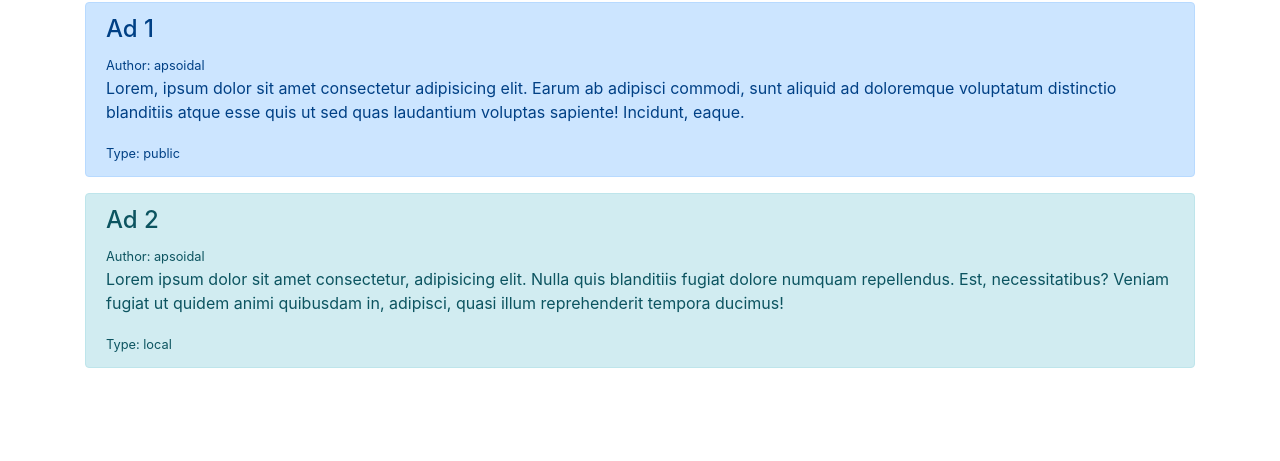
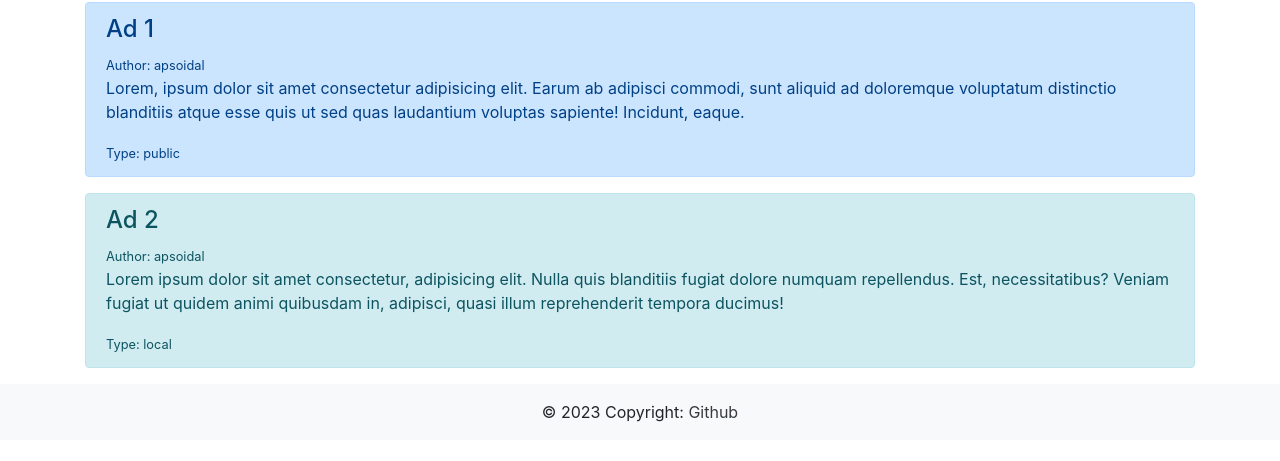
Before and after one commit to meln1337/lab1-wt, a plain HTML site: page index.html in a window 1280 px wide. Shown: the part 125-586 px from the top of the page. Drawn offline with nearby package versions, Linux system fonts and the light colour scheme.

Commit message:
implemented footer

```diff
--- a/index.html
+++ b/index.html
@@ -41,8 +41,10 @@
 				</li>
 			</ul>
 			<div>
-				<a target="_blank" href="sign-in.html"><button type="button" class="btn btn-primary">Sign in</button></a>
-				<a target="_blank" href="sign-up.html"><button type="button" class="btn btn-outline-primary">Sign up</button></a>
+				<a target="_blank" href="sign-in.html"><button type="button" class="btn btn-primary">Sign
+						in</button></a>
+				<a target="_blank" href="sign-up.html"><button type="button" class="btn btn-outline-primary">Sign
+						up</button></a>
 			</div>
 		</div>
 	</nav>
@@ -72,6 +74,13 @@
 			</div>
 		</div>
 	</div>
+
+	<footer class="bg-light text-center text-lg-start">
+		<div class="text-center p-3">
+			© 2023 Copyright:
+			<a target="_blank" class="text-dark" href="https://github.com/meln1337">Github</a>
+		</div>
+	</footer>
 </body>
 
 </html>
```
Also changed, not shown: add-ad.html (+7 -0 lines), profile.html (+7 -0 lines), sign-in.html (+7 -0 lines), sign-up.html (+7 -0 lines).
